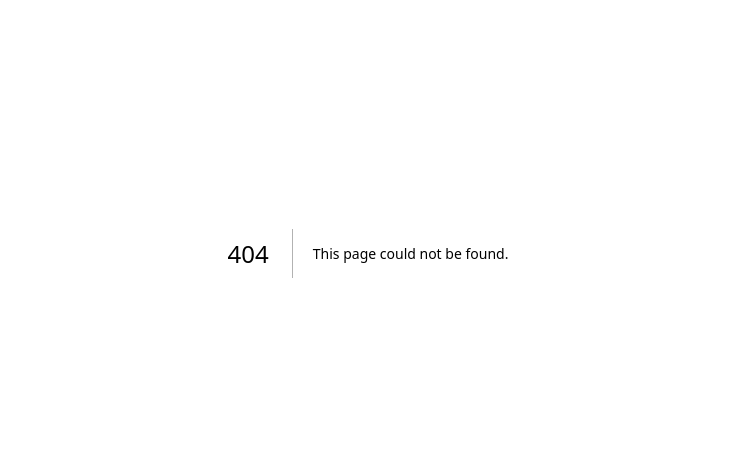
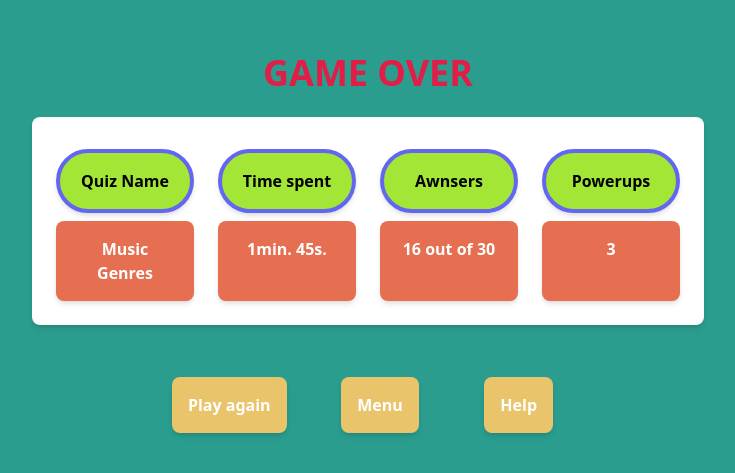
Before and after one commit to rokvaz/TesTux, a Next.js app in the folder frontend/: page /gameover in a window 1280 px wide. Before the commit this address had no page. Shown: the part 147-620 px from the top of the page, without its empty margins (272-1007 px from the left). Built offline with nearby package versions, Linux system fonts and the light colour scheme.

Commit message:
Iterptas /gameover puslapis ir sudeti placeholder elementai ir mygtukai į /howtoplay /menu ir /quiz puslapius

```diff
--- /dev/null
+++ b/frontend/src/pages/gameover.tsx
@@ -0,0 +1,31 @@
+import '../app/globals.css';
+import Link from 'next/link';
+
+export default function GameOver() {
+    return (
+    <div className="bg-custom-aqua min-h-screen flex flex-col items-center justify-center">
+        <h1 className="text-4xl font-bold text-center mb-6 text-rose-600">GAME OVER</h1>
+        <div className="bg-white p-6 rounded-lg shadow-md max-w-2xl w-full mb-8">
+            <div className = "grid grid-cols-4 gap-6 py-2 text-center ">
+                <div className = "bg-lime-400 p-4 text-black font-bold rounded-full shadow-md  border-4 border-indigo-500">Quiz Name</div>
+                <div className = "bg-lime-400 p-4 text-black font-bold rounded-full shadow-md  border-4 border-indigo-500">Time spent</div>
+                <div className = "bg-lime-400 p-4 text-black font-bold rounded-full shadow-md  border-4 border-indigo-500">Awnsers</div>
+                <div className = "bg-lime-400 p-4 text-black font-bold rounded-full shadow-md  border-4 border-indigo-500">Powerups</div>
+            </div>
+            <div className = "grid grid-cols-4 gap-6 text-center">
+                <div className = "bg-custom-brown p-4 text-white font-bold rounded-lg shadow-md">Music Genres</div>
+                <div className = "bg-custom-brown p-4 text-white font-bold rounded-lg shadow-md">1min. 45s.</div>
+                <div className = "bg-custom-brown p-4 text-white font-bold rounded-lg shadow-md">16 out of 30</div>
+                <div className = "bg-custom-brown p-4 text-white font-bold rounded-lg shadow-md">3</div>
+            </div>
+
+        </div>
+        <div className = "grid grid-cols-3 gap-6 text-center py-5 space-x-6">
+            <Link href= "/quiz"><button className = "bg-custom-yellow p-4 text-white font-bold rounded-lg shadow-md transform transition duration-150 ease-in-out hover:scale-105 active:scale-90 ">Play again</button></Link>
+            <Link href= "/menu"><button className = "bg-custom-yellow p-4 text-white font-bold rounded-lg shadow-md transform transition duration-150 ease-in-out hover:scale-105 active:scale-90 ">Menu</button></Link>
+            <Link href="/howtoplay"><button className = "bg-custom-yellow p-4 text-white font-bold rounded-lg shadow-md transform transition duration-150 ease-in-out hover:scale-105 active:scale-90 ">Help</button></Link>
+        </div>
+    </div>
+
+    );
+}
```
